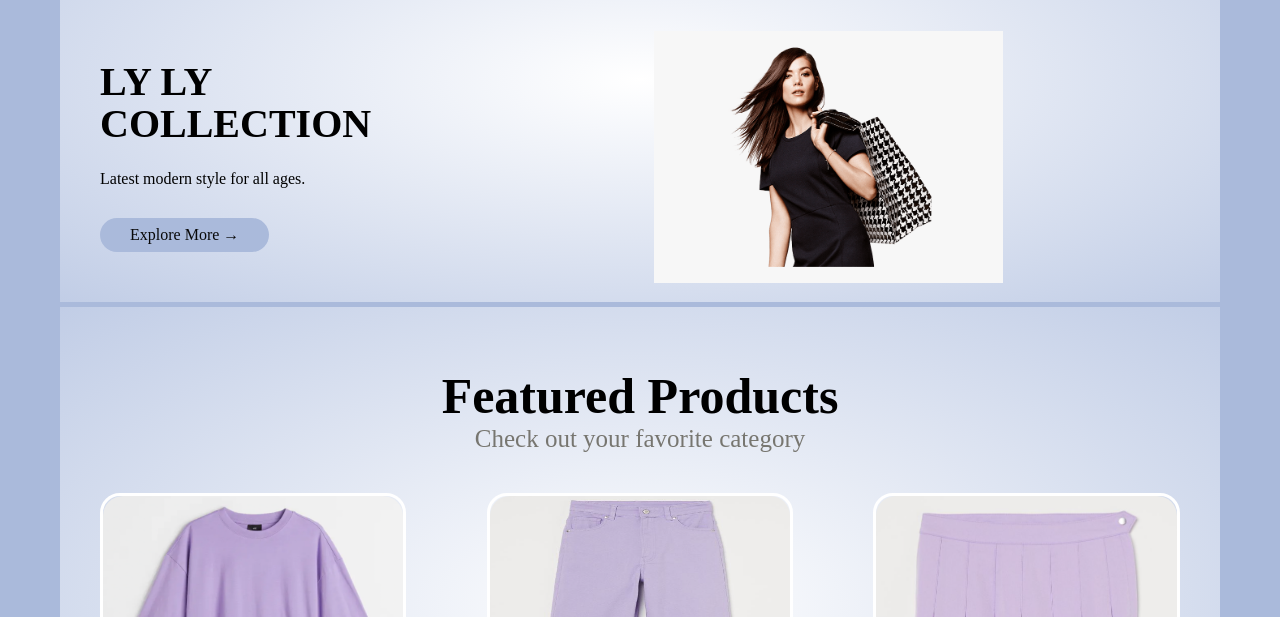
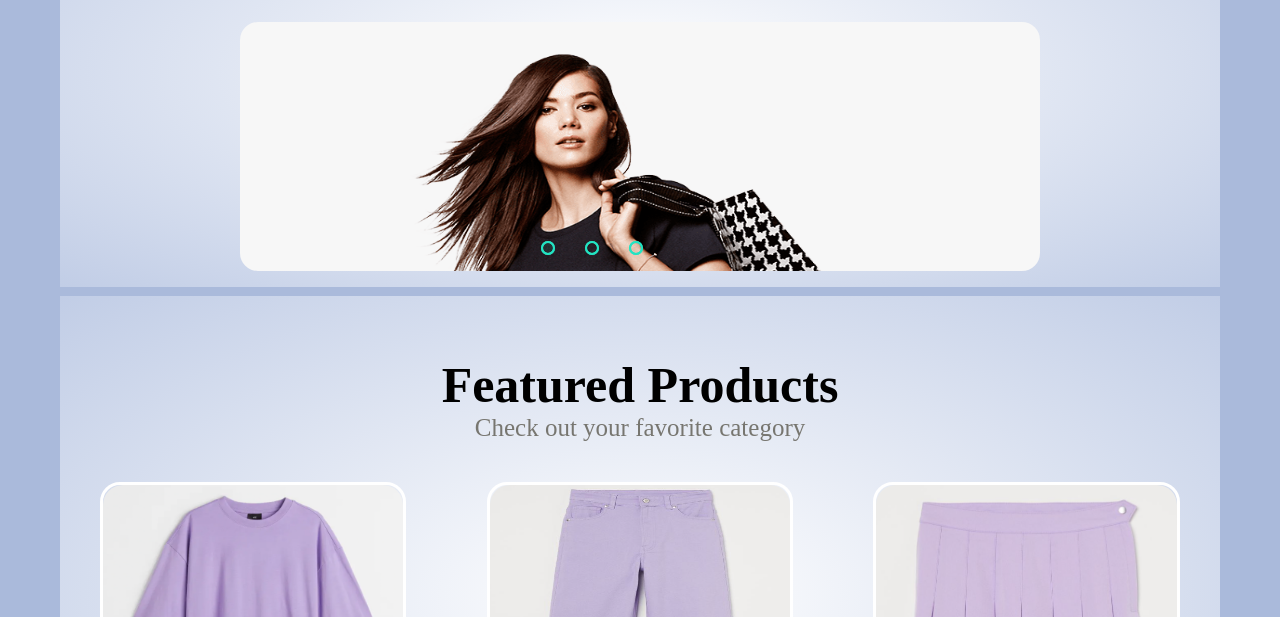
Before and after one commit to lehuuduyen/linhbraCV, a plain HTML site: page index.html in a window 1280 px wide. Shown: the part 183-800 px from the top of the page. Drawn offline with Linux system fonts and the light colour scheme.

Commit message:
Create a new image slider for header, fix margin for Feature Products & Footer

```diff
--- a/css/lylyStyle.css
+++ b/css/lylyStyle.css
@@ -19,7 +19,7 @@ body
 {
     background: radial-gradient(#fff,rgb(193, 205, 230));
     margin: 40px 60px 5px;
-    height: 445px;
+    height: 430px;
 }
 
 /* B. Outside BOX of Header */
@@ -92,35 +92,124 @@ a              /* No underline link + color */
     background:rgb(170, 186, 219);
 }
 
-/* D. LEFT & RIGHT STYLE BOX */
+/* D. IMAGE SLIDER */
+.section
+{
+    padding: 0 40px;
+    margin: auto;
+    height: 259px;
+    display: flex;
+    justify-content: center;
+    align-items: center;
 
-.row            /* Outside box */
+}
+.slider
 {
+    width: 800px;
+    height: 249px;
+    border-radius: 18px;
+    overflow: hidden;
+}
+.slide
+{
+    width: 500%;
+    height: 339px;
     display: flex;
-    align-items: center;
-    flex-wrap: wrap;
-    justify-content: space-around;
+}
+/* Button (Empty circle) */
+.slide input
+{
+    display: none;
 }
 
-.col-2          /* Left & Right Box together */
+/*Photo*/
+.photo
 {
-    flex-basis: 50%;
-    min-width: 300px;
+    width: 20%;
+    transition: 2s;
+}
+.photo img {
+    width: 800px;
+    height: 492px;
 }
 
-.col-2 h1      /* (left) H1 */
+/* Button (Filled circle) */
+.nav-m
 {
-    font-size: 40px;
-    line-height: 42px;
-    margin: 25px 0;      /* space btw h1 & p */
+    position: absolute;
+    width: 55%;
+    margin-top: -120px;
+    display: flex;
+    justify-content: center;
+}
+.m-btn
+{
+    border: 2px solid #23e3c2;
+    padding: 5px;
+    border-radius: 10px;
+    cursor: pointer;
+    transition: 1s;
+}
+.m-btn:not(:last-child)
+{
+    margin-right: 30px;
+}
+.m-btn:hover
+{
+    background-color: #23e3c2;
 }
 
-.col-2 img     /* (right) Photo */
+/* Button connects w 1st Photo */
+#radio1:checked ~.first
 {
-    max-width: 100%;
-    padding: 14px 14px;
-    height: 280px;
+    margin-left: 0;
 }
+#radio2:checked ~.first
+{
+    margin-left: -20%;
+}
+#radio3:checked ~.first
+{
+    margin-left: -40%;
+}
+
+/* Auto Slider */
+.nav-auto
+{
+    position: absolute;
+    width: 55%;
+    margin-top: 219px;
+    display: flex;
+    justify-content: center;
+}
+.nav-auto div
+{
+    border: 2px solid #23e3c2;
+    padding: 5px;
+    border-radius: 10px;
+    transition: 1s;
+}
+.nav-auto div:not(:last-child)
+{
+    margin-right: 30px;
+    justify-content: center;
+}
+
+/* Button connects w Auto Slider */
+#radio1:checked ~ .nav-auto .a-b1
+{
+    background-color: #23e3c2;
+}
+#radio2:checked ~ .nav-auto .a-b2
+{
+    background-color: #23e3c2;
+}
+#radio3:checked ~ .nav-auto .a-b3
+{
+    background-color: #23e3c2;
+}
+
+
 
 .btn           /* Words with Background Color */
 {
@@ -147,7 +236,7 @@ a              /* No underline link + color */
 /*-------------Featured Products--------------*/
 .FeProduct
 {
-    margin: 0 60px;
+    margin: 20px 0px 0px 0px;
     padding-top: 40px;
     padding-bottom: 60px;
     background: radial-gradient(#fff,rgb(193, 205, 230));
@@ -223,7 +312,6 @@ a              /* No underline link + color */
 .footer
 {
     background-color: black;
-    margin: 0 60px;
     padding-top: 40px;
     padding-bottom: 40px;
 }
--- a/index.html
+++ b/index.html
@@ -42,32 +42,63 @@
 
             </div>
 
-            <!--LEFT & RIGHT STYLE BOX-->
-            <div class="row">
+            <!--IMAGE SLIDER-->
+            <section class="section">
 
-                <!--(LEFT) H1 tille + paragraph-->
-                <div class="col-2">
-                    <h1>LY LY <br> COLLECTION</h1>
-                    <p>
-                        Latest modern style for all ages.
-                    </p>
-                    <!--Button-->
-                    <a href="" class="btn">Explore More &#8594;</a>
+                <div class="slider">
+
+                    <!--Button (Empty circle) & Image  +  Auto Slide-->
+                    <div class="slide">
+                        <input type="radio" name="button-slide" id="radio1">
+                        <input type="radio" name="button-slide" id="radio2">
+                        <input type="radio" name="button-slide" id="radio3">
+
+
+                        <!--Photo 1 2 3-->
+                        <div class="photo first">
+                            <img src="Photo/Model.png">
+                        </div>
+                        <div class="photo">
+                            <img src="Photo/pink_T-shirt.jpeg">
+                        </div>
+                        <div class="photo">
+                            <img src="Photo/white_T-shirt.png">
                         </div>
 
-                <!--(RIGHT) Photo-->
-                <div class="col-2">
-                    <img src="Photo/Model.png">
+                        <!--Auto Slide-->
+                        <div class="nav-auto">
+                            <div class="a-b1"></div>
+                            <div class="a-b2"></div>
+                            <div class="a-b3"></div>
                         </div>
+                    </div>
+                    <!--slide-->
+
+                    <!--Button (Filled circle)-->
+                    <div class="nav-m">
+                        <label for="radio1" class="m-btn"></label>
+                        <label for="radio2" class="m-btn"></label>
+                        <label for="radio3" class="m-btn"></label>
                     </div>
 
                 </div>
+                <!--slider-->
+            </section>
             <!--container-->
-
         </div>
         <!--header-->
 
-
+    <!-- Javascript Function for Button + Image -->
+        <script type="text/javascript">
+            var counter = 1;
+            setInterval(function () {
+                document.getElementById('radio' + counter).checked = true;
+                counter++;
+                if (counter > 3) {
+                    counter = 1;
+                }
+            }, 5000);
+        </script>
 
 
 
```
Also changed, not shown: Photo/pink_T-shirt.jpeg (added), Photo/white_T-shirt.png (added), 1 other file. Lines whose indentation alone changed are shown as unchanged.
